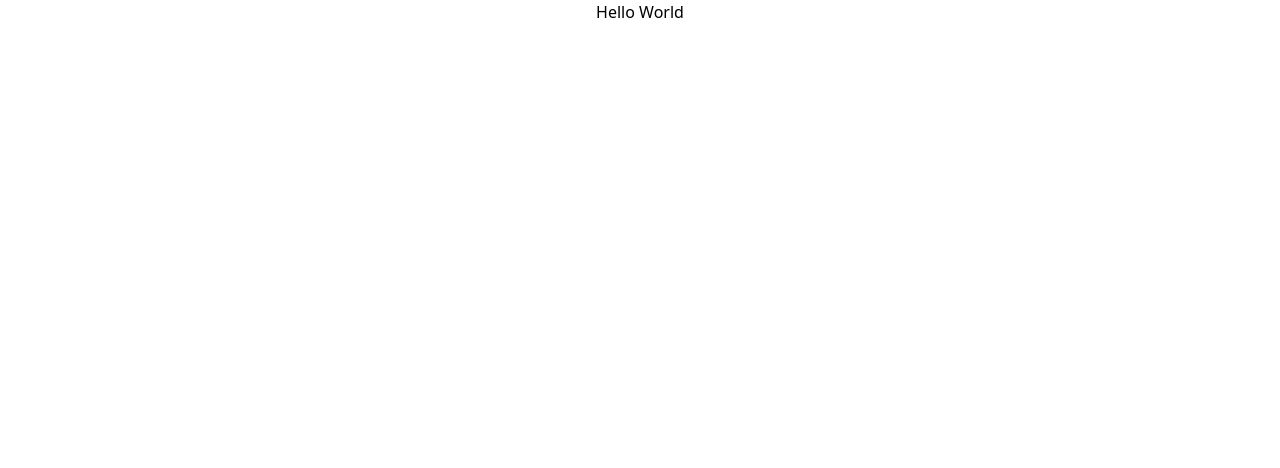
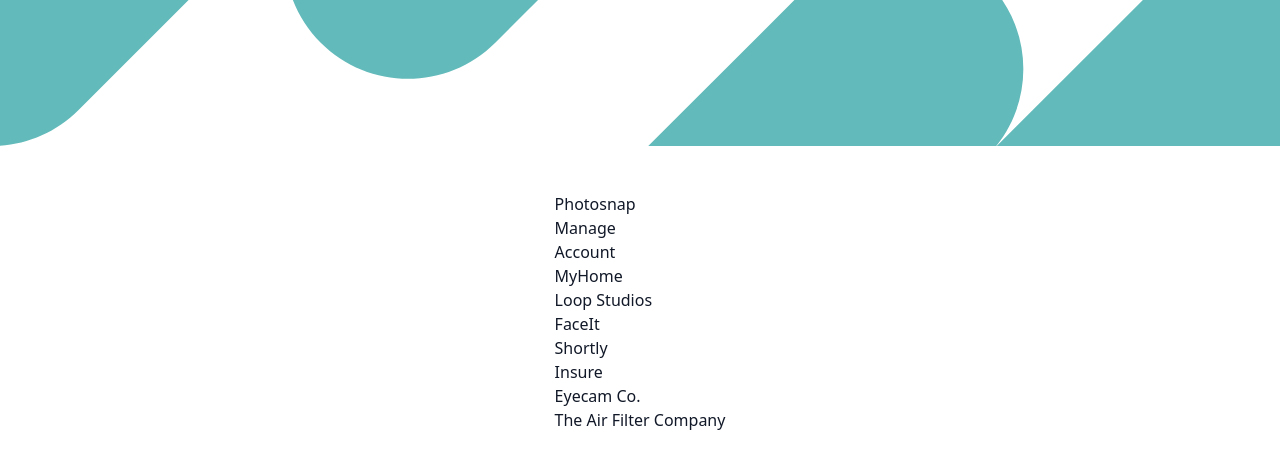
Before and after one commit to IlyaKrapivnoy/react_tailwind_job_list, a React (Create React App) app: page / in a window 1280 px wide. Shown: the top 468 px of the page. Built offline with nearby package versions, Linux system fonts and the light colour scheme.

Commit message:
B01/feature mapping data

```diff
--- a/src/App.js
+++ b/src/App.js
@@ -1,5 +1,6 @@
 import { useEffect, useState } from 'react';
 import './App.css';
+import Header from './components/Header';
 import ListingsData from './data/data.json';
 
 function App() {
@@ -9,7 +10,16 @@ function App() {
     }, []);
     console.log('listings', listings);
 
-    return <div className='App'>Hello World</div>;
+    return (
+        <div>
+            <Header />
+            <div className='grid p-16 justify-center items-center text-gray-900'>
+                {listings.map((listing) => (
+                    <p>{listing.company}</p>
+                ))}
+            </div>
+        </div>
+    );
 }
 
 export default App;
```
